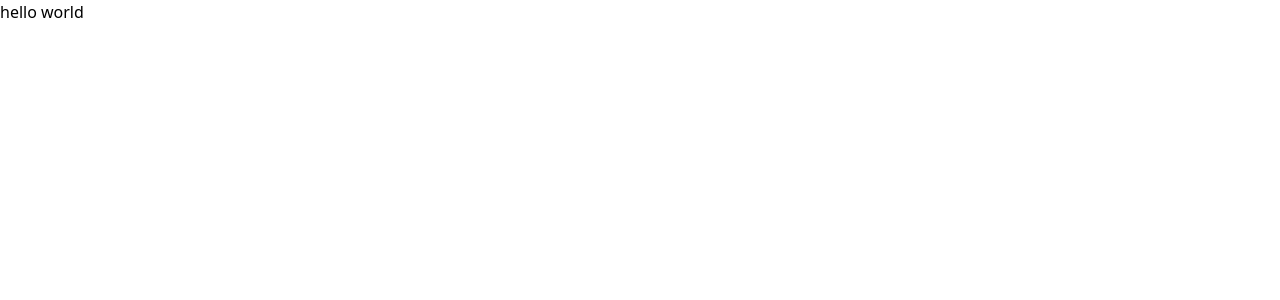
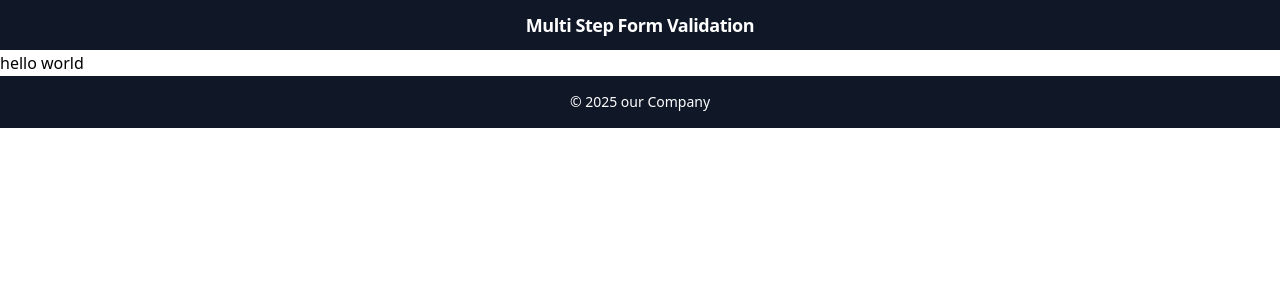
Before and after one commit to nayeem-miah/multi-step-form-validation, a Next.js app: page / in a window 1280 px wide. Shown: the top 300 px of the page. Built offline with nearby package versions, Linux system fonts and the light colour scheme.

Commit message:
create layout

```diff
--- a/src/app/layout.js
+++ b/src/app/layout.js
@@ -22,7 +22,24 @@ export default function RootLayout({ children }) {
       <body
         className={`${geistSans.variable} ${geistMono.variable} antialiased`}
       >
-        {children}
+        {/* <Header />  */}
+        <header className="flex py-4 bg-gray-900 text-white w-full items-center justify-center border-b">
+          <div className="flex items-center">
+            <p className="text-lg font-semibold leading-none tracking-tight">
+              Multi Step Form Validation
+            </p>
+          </div>
+        </header>
+
+       <div className=" max-w-7xl mx-auto">{children}</div>
+        {/* <Footer /> */}
+        <footer className="flex py-4 w-full items-center justify-center bg-gray-900 text-white border-t">
+          <div className="flex items-center">
+            <p className="text-sm text-muted-foreground">
+              &copy; {new Date().getFullYear()} our Company
+            </p>
+          </div>
+        </footer>
       </body>
     </html>
   );
--- a/src/app/page.js
+++ b/src/app/page.js
@@ -3,8 +3,7 @@ import Image from "next/image";
 export default function Home() {
   return (
     <div className="">
-     hello world
-
+      hello world
     </div>
   );
 }
```
